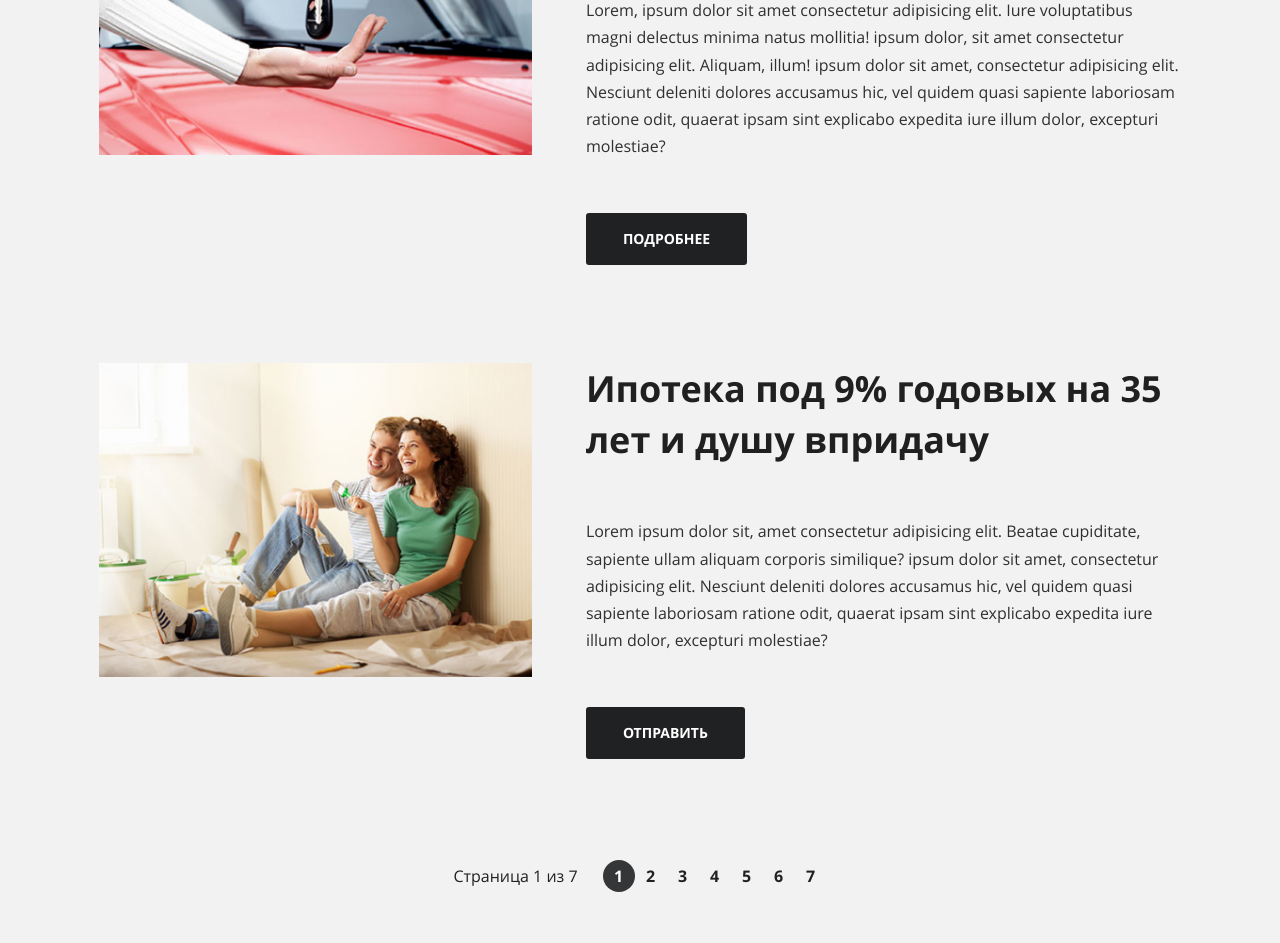
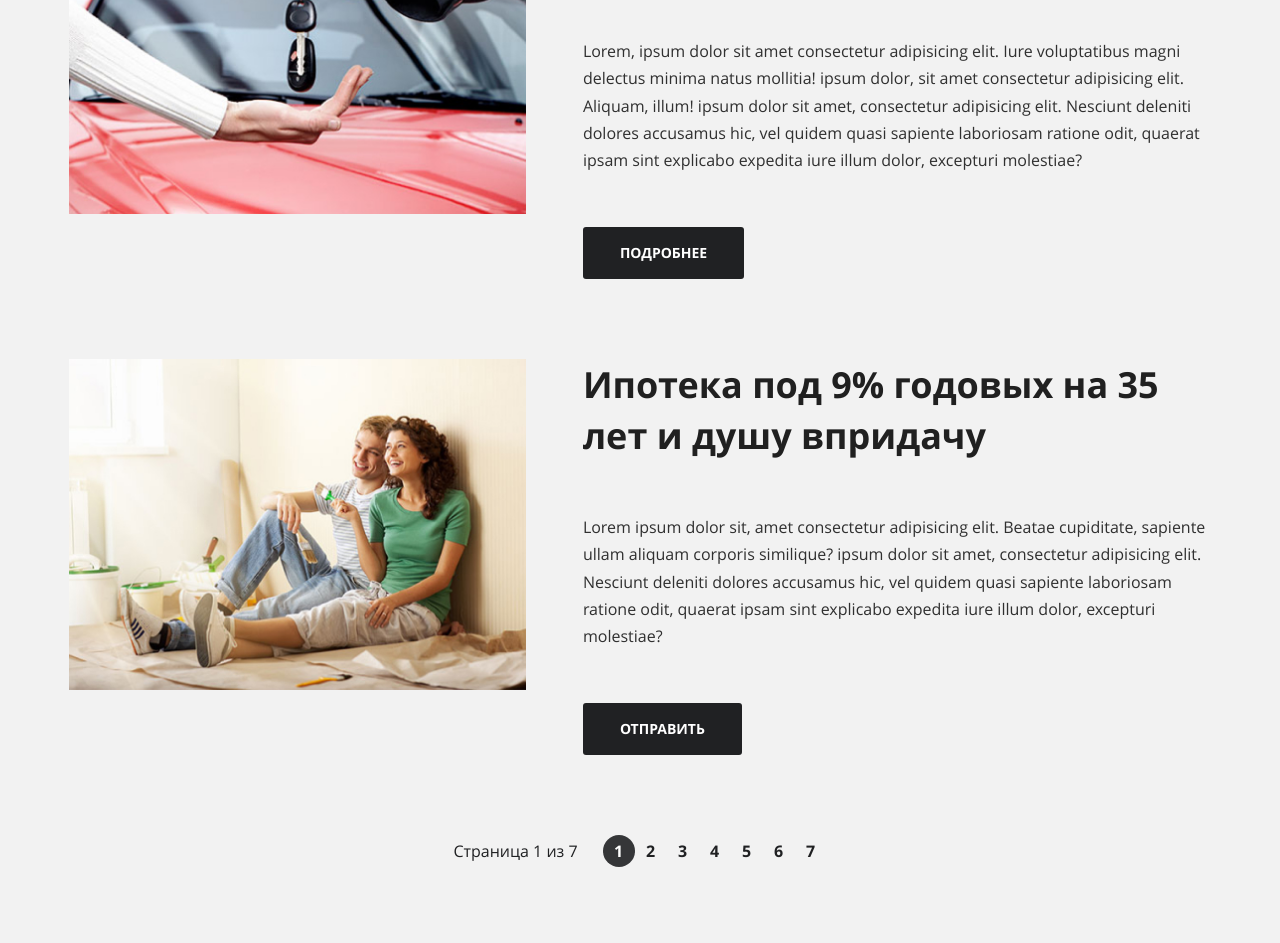
Before and after one commit to VovaK1/lion-bank, a plain HTML site: page services.html in a window 1280 px wide. Shown: the part 672-1615 px from the top of the page. Drawn offline with Linux system fonts and the light colour scheme; files whose address does not match are found by name.

Commit message:
Add files via upload

```diff
--- a/css/blocks/reviews-list.css
+++ b/css/blocks/reviews-list.css
@@ -1,5 +1,5 @@
 .reviews-list {
-
+  margin-bottom: 50px;
   column-count: 2;
   column-gap: 30px;
 }
--- a/css/blocks/services__main.css
+++ b/css/blocks/services__main.css
@@ -1,9 +1,14 @@
+.services__list {
+  margin-top: 90px;
+  margin-bottom: 80px;
+}
 
 
 .service {
   display: flex;
-  padding: 49px 30px;
   text-decoration: none;
+  margin-bottom: 80px;
+  position: relative;
 }
 
 .service__img {
@@ -37,8 +42,13 @@
   margin-bottom: 52px;
 }
 
-.service:hover {
-  background: #f5f5f5;
+.service:before {
+  content: "";
+  position: absolute;
+  background: #000;
+  z-index: -1;
+  width: 1500px;
+  height: 200px;
 }
 
 .service:hover .service__button {
```
